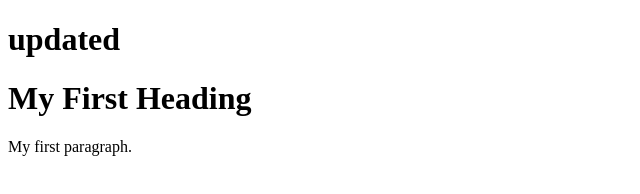
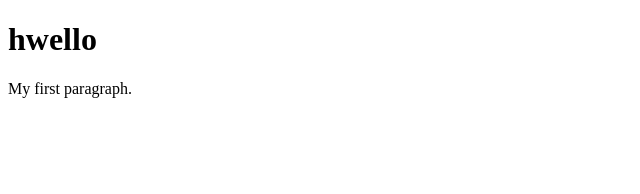
Before and after one commit to astralwhite/astralwhite.github.io, a plain HTML site: page index.html in a window 1280 px wide. Shown: the whole page, without its empty margins (0-640 px from the left). Drawn offline with Linux system fonts and the light colour scheme.

Commit message:
Update index.html

```diff
--- a/index.html
+++ b/index.html
@@ -5,8 +5,7 @@
 <title>astralwhite</title>
 </head>
 <body>
-<h1>updated</h1>
-<h1>My First Heading</h1>
+<h1>hwello</h1>
 <p>My first paragraph.</p>
 
 </body>
```
